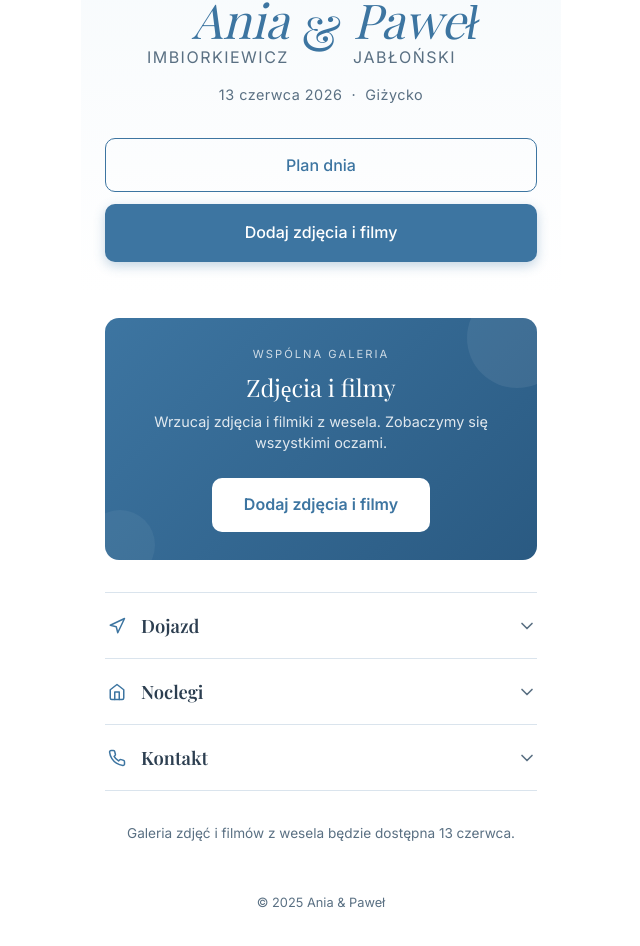
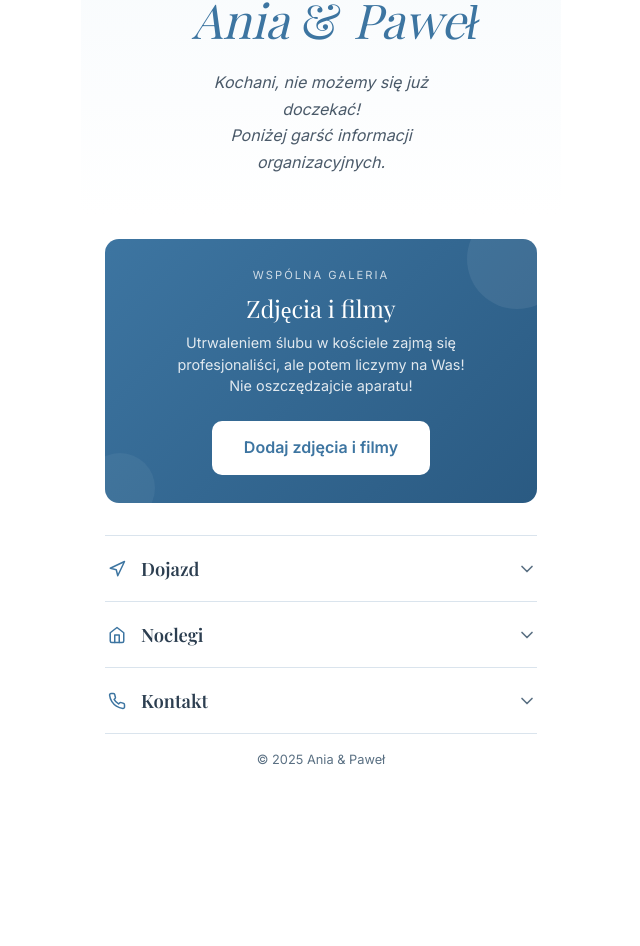
Before and after one commit to JaBuoniak/wedding-invitation, a React (Vite) app: page /info in a window 1280 px wide. Shown: the part 343-1289 px from the top of the page, without its empty margins (319-959 px from the left). After the commit the page ends 1146 px from the top, so only its background shows below. Built offline with nearby package versions, Linux system fonts and the light colour scheme; a web font is replaced by a local one.

Commit message:
Reorganize info sections

```diff
--- a/src/components/info/FooterGallerySection.tsx
+++ b/src/components/info/FooterGallerySection.tsx
@@ -1,12 +1,11 @@
-// TODO: Podmień href na właściwy link do galerii celebrio.app
-const GALLERY_URL = 'https://celebrio.app';
+const GALLERY_URL = 'https://aniaipawel.celebrio.app/gallery/vdrydjiu';
 
 const FooterGallerySection = () => {
   return (
     <section className="info-footer-gallery">
       <h2 className="info-footer-gallery__title">Twoje zdjęcia są ważne</h2>
       <p className="info-footer-gallery__desc">
-        Każde zdjęcie i film trafią do wspólnej galerii — pamiątka dla nas wszystkich.
+        Każde zdjęcie i film trafią do wspólnej galerii i będą pamiątką dla nas wszystkich.
       </p>
       <a
         id="btn-add-photos-footer"
--- a/src/components/info/GallerySection.tsx
+++ b/src/components/info/GallerySection.tsx
@@ -1,14 +1,26 @@
-// TODO: Podmień na właściwy link do galerii celebrio.app
-const GALLERY_URL = 'https://celebrio.app';
+import type { WeddingPhase } from './weddingPhase';
 
-const GallerySection = () => {
+const GALLERY_URL = 'https://aniaipawel.celebrio.app/gallery/vdrydjiu';
+
+const GALLERY_DESC: Record<WeddingPhase, string> = {
+  before:
+    'Utrwaleniem ślubu w kościele zajmą się profesjonaliści, ale potem liczymy na Was!\nNie oszczędzajcie aparatu!',
+  during:
+    'Zróbcie nam pamiątkę z Waszej perspektywy,\na potem wrzućcie tu zdjęcia i filmiki z wesela.',
+  after:
+    'Macie jakieś fajne ujęcia?\nKoniecznie podzielcie się z nami!',
+};
+
+interface GallerySectionProps {
+  phase: WeddingPhase;
+}
+
+const GallerySection = ({ phase }: GallerySectionProps) => {
   return (
     <section className="info-gallery" id="gallery-section">
       <p className="info-gallery__label">Wspólna galeria</p>
       <h2 className="info-gallery__title">Zdjęcia i filmy</h2>
-      <p className="info-gallery__desc">
-        Wrzucaj zdjęcia i filmiki z wesela. Zobaczymy się wszystkimi oczami.
-      </p>
+      <p className="info-gallery__desc">{GALLERY_DESC[phase]}</p>
       <a
         id="btn-open-gallery"
         href={GALLERY_URL}
--- a/src/components/info/InfoPage.tsx
+++ b/src/components/info/InfoPage.tsx
@@ -1,4 +1,4 @@
-import { useRef, useState } from 'react';
+import { useState } from 'react';
 import { Clock, Navigation, Home, HelpCircle, Phone, Star } from 'lucide-react';
 import './info.css';
 
@@ -13,7 +13,6 @@ import StaySection from './StaySection';
 import QuizSection from './QuizSection';
 import ContactSection from './ContactSection';
 import FooterGallerySection from './FooterGallerySection';
-import ThankYouSection from './ThankYouSection';
 
 type SectionId =
   | 'plan'
@@ -26,35 +25,24 @@ type SectionId =
 const InfoPage = () => {
   const phase = getWeddingPhase();
   const [openSection, setOpenSection] = useState<SectionId | null>(null);
-  const accordionRef = useRef<HTMLDivElement>(null);
-
-  // After wedding — show thank you page
-  if (phase === 'after') {
-    return <ThankYouSection />;
-  }
 
   const handleToggle = (id: string) => {
     setOpenSection((prev) => (prev === id ? null : (id as SectionId)));
   };
 
-  const handleScrollToPlan = () => {
-    setOpenSection('plan');
-    setTimeout(() => {
-      accordionRef.current?.scrollIntoView({ behavior: 'smooth', block: 'start' });
-    }, 50);
-  };
-
   return (
     <div className="info-page">
-      <WelcomeSection onScrollToPlan={handleScrollToPlan} />
+      <WelcomeSection phase={phase} />
 
       <div style={{ height: '1.5rem' }} />
 
-      <GallerySection />
+      <GallerySection phase={phase} />
 
       <div style={{ height: '1.5rem' }} />
 
-      <div className="info-accordion" ref={accordionRef}>
+      {/* ===== BEFORE & DURING — accordion ===== */}
+      {phase !== 'after' && (
+        <div className="info-accordion">
 
           {/* ===== BEFORE WEDDING ===== */}
           {phase === 'before' && (
@@ -137,8 +125,9 @@ const InfoPage = () => {
           )}
 
         </div>
+      )}
 
-      {/* Gallery repeat — always show during phase, show only first item before */}
+      {/* Footer gallery — only during */}
       {phase === 'during' && (
         <>
           <div style={{ height: '0.5rem' }} />
@@ -146,11 +135,24 @@ const InfoPage = () => {
         </>
       )}
 
-      {phase === 'before' && (
-        <div style={{ padding: '2rem 1.5rem', textAlign: 'center' }}>
-          <p style={{ fontSize: '0.85rem', color: 'var(--color-text-light)' }}>
-            Galeria zdjęć i filmów z wesela będzie dostępna 13 czerwca.
+      {/* ===== AFTER WEDDING ===== */}
+      {phase === 'after' && (
+        <div className="info-accordion">
+          <section className="info-thankyou">
+            <p className="info-thankyou__text info-thankyou__text--secondary">
+              Zdjęcia będą dostępne do oglądania już w tym tygodniu.
             </p>
+          </section>
+
+          <AccordionSection
+            id="contact"
+            title="Kontakt"
+            Icon={Phone}
+            isOpen={openSection === 'contact'}
+            onToggle={handleToggle}
+          >
+            <ContactSection phase={phase} />
+          </AccordionSection>
         </div>
       )}
 
--- a/src/components/info/ThankYouSection.tsx
+++ /dev/null
@@ -1,92 +0,0 @@
-// TODO: Podmień href na właściwy link do galerii celebrio.app
-const GALLERY_URL = 'https://celebrio.app';
-
-const ThankYouSection = () => {
-  return (
-    <div className="info-page">
-      <section className="info-welcome" style={{ paddingTop: '3rem' }}>
-        <h1
-          style={{
-            fontFamily: 'var(--font-serif)',
-            fontStyle: 'italic',
-            fontSize: 'clamp(2rem, 10vw, 3rem)',
-            color: 'var(--color-primary)',
-            marginBottom: '1rem',
-            fontWeight: 400,
-          }}
-        >
-          Dziękujemy
-        </h1>
-        <p
-          style={{
-            fontSize: '1rem',
-            color: 'var(--color-text)',
-            lineHeight: 1.7,
-            marginBottom: '2rem',
-            maxWidth: '320px',
-            margin: '0 auto 2rem',
-          }}
-        >
-          Cieszymy się, że byliście z nami. Każde wspomnienie, każde zdjęcie — bezcenne.
-        </p>
-      </section>
-
-      <section className="info-gallery" id="gallery-section-after">
-        <p className="info-gallery__label">Wspólna galeria</p>
-        <h2 className="info-gallery__title">Zdjęcia i filmy</h2>
-        <p className="info-gallery__desc">
-          Galeria jest nadal otwarta. Dodaj zdjęcia, które jeszcze nie trafiły do wspólnego albumu.
-        </p>
-        <a
-          id="btn-open-gallery-after"
-          href={GALLERY_URL}
-          target="_blank"
-          rel="noopener noreferrer"
-          className="info-gallery__btn"
-        >
-          Otwórz galerię
-        </a>
-      </section>
-
-      <div style={{ height: '1.5rem' }} />
-
-      <section className="info-footer-gallery">
-        <h2 className="info-footer-gallery__title">Kontakt</h2>
-        <p className="info-footer-gallery__desc">
-          Masz pytanie? Napisz lub zadzwoń.
-        </p>
-        <div style={{ display: 'flex', justifyContent: 'center', gap: '1rem', flexWrap: 'wrap' }}>
-          <a
-            id="btn-call-ania-after"
-            href="tel:+48504094280"
-            className="info-btn info-btn--outline"
-            style={{ width: 'auto', padding: '0.7rem 1.5rem' }}
-          >
-            Ania · 504 094 280
-          </a>
-          <a
-            id="btn-call-pawel-after"
-            href="tel:+48600228402"
-            className="info-btn info-btn--outline"
-            style={{ width: 'auto', padding: '0.7rem 1.5rem' }}
-          >
-            Paweł · 600 228 402
-          </a>
-        </div>
-      </section>
-
-      <footer
-        style={{
-          textAlign: 'center',
-          padding: '2rem 1.5rem 3rem',
-          fontSize: '0.8rem',
-          color: 'var(--color-text-light)',
-        }}
-      >
-        &copy; {new Date().getFullYear()} Ania &amp; Paweł
-      </footer>
-    </div>
-  );
-};
-
-export default ThankYouSection;
--- a/src/components/info/WelcomeSection.tsx
+++ b/src/components/info/WelcomeSection.tsx
@@ -1,13 +1,17 @@
 import imageHeader from '../../assets/photo/header/07.jpg';
-
-// TODO: Podmień href na właściwy link do galerii celebrio.app
-const GALLERY_URL = 'https://celebrio.app';
+import type { WeddingPhase } from './weddingPhase';
 
 interface WelcomeSectionProps {
-  onScrollToPlan: () => void;
+  phase: WeddingPhase;
 }
 
-const WelcomeSection = ({ onScrollToPlan }: WelcomeSectionProps) => {
+const WELCOME_MESSAGE: Record<WeddingPhase, string> = {
+  before: 'Kochani, nie możemy się już doczekać!\nPoniżej garść informacji organizacyjnych.',
+  during: 'Cieszymy się, że jesteście!\nŻyczymy Wam szampańskiej zabawy.\nSprawdźcie, co dla Was przygotowaliśmy.',
+  after: 'Dziękujemy za Waszą obecność!\nMamy nadzieję, że dobrze się bawiliście\ni będziecie miło wspominać ten dzień.',
+};
+
+const WelcomeSection = ({ phase }: WelcomeSectionProps) => {
   return (
     <section className="info-welcome">
       <img
@@ -19,38 +23,18 @@ const WelcomeSection = ({ onScrollToPlan }: WelcomeSectionProps) => {
       <div className="info-welcome__names">
         <div className="info-welcome__name-col info-welcome__name-col--left">
           <span className="info-welcome__first-name">Ania</span>
-          <span className="info-welcome__last-name">Imbiorkiewicz</span>
         </div>
 
         <span className="info-welcome__ampersand">&amp;</span>
 
         <div className="info-welcome__name-col info-welcome__name-col--right">
           <span className="info-welcome__first-name">Paweł</span>
-          <span className="info-welcome__last-name">Jabłoński</span>
         </div>
       </div>
 
-      <p className="info-welcome__subtitle">13 czerwca 2026 &nbsp;·&nbsp; Giżycko</p>
+      <p className="info-welcome__subtitle"></p>
 
-      <div className="info-welcome__actions">
-        <button
-          id="btn-see-plan"
-          className="info-btn info-btn--outline"
-          onClick={onScrollToPlan}
-        >
-          Plan dnia
-        </button>
-
-        <a
-          id="btn-add-photos-hero"
-          href={GALLERY_URL}
-          target="_blank"
-          rel="noopener noreferrer"
-          className="info-btn info-btn--primary"
-        >
-          Dodaj zdjęcia i filmy
-        </a>
-      </div>
+      <p className="info-welcome__message">{WELCOME_MESSAGE[phase]}</p>
     </section>
   );
 };
--- a/src/components/info/info.css
+++ b/src/components/info/info.css
@@ -74,14 +74,19 @@
   font-size: 0.9rem;
   color: var(--color-text-light);
   margin-top: 0.75rem;
-  margin-bottom: 2rem;
+  margin-bottom: 1.5rem;
   letter-spacing: 0.5px;
 }
 
-.info-welcome__actions {
-  display: flex;
-  flex-direction: column;
-  gap: 0.75rem;
+.info-welcome__message {
+  font-size: 1rem;
+  color: var(--color-text);
+  line-height: 1.65;
+  max-width: 280px;
+  margin: 0 auto 0.5rem;
+  font-style: italic;
+  opacity: 0.85;
+  white-space: pre-wrap;
 }
 
 .info-btn {
@@ -182,6 +187,7 @@
   opacity: 0.85;
   margin-bottom: 1.5rem;
   line-height: 1.5;
+  white-space: pre-wrap;
 }
 
 .info-gallery__btn {
@@ -542,6 +548,29 @@
   margin-bottom: 1.25rem;
 }
 
+/* ===== THANK YOU ===== */
+
+.info-thankyou {
+  padding: 0 0 0.5rem;
+  text-align: center;
+}
+
+.info-thankyou__text {
+  font-size: 0.95rem;
+  color: var(--color-text);
+  line-height: 1.7;
+  max-width: 300px;
+  margin: 0 auto 0.75rem;
+  white-space: pre-wrap;
+}
+
+.info-thankyou__text--secondary {
+  font-size: 0.85rem;
+  color: var(--color-text-light);
+  font-style: italic;
+  margin-bottom: 1.5rem;
+}
+
 /* ===== DIVIDER ===== */
 
 .info-divider {
--- a/src/components/info/weddingPhase.ts
+++ b/src/components/info/weddingPhase.ts
@@ -4,6 +4,7 @@ export type WeddingPhase = 'before' | 'during' | 'after';
 const WEDDING_YEAR = 2026;
 const WEDDING_MONTH = 5; // 0-indexed
 const WEDDING_DAY = 13;
+const WEDDING_HOUR = 15;
 
 export const getWeddingPhase = (): WeddingPhase => {
   // Nadpisanie przez URL: ?phase=before | during | after (tylko dev/podgląd)
@@ -13,11 +14,10 @@ export const getWeddingPhase = (): WeddingPhase => {
   }
 
   const now = new Date();
-  const today = new Date(now.getFullYear(), now.getMonth(), now.getDate());
-  const weddingDay = new Date(WEDDING_YEAR, WEDDING_MONTH, WEDDING_DAY);
+  const weddingDay = new Date(WEDDING_YEAR, WEDDING_MONTH, WEDDING_DAY, WEDDING_HOUR);
   const dayAfter = new Date(WEDDING_YEAR, WEDDING_MONTH, WEDDING_DAY + 2);
 
-  if (today < weddingDay) return 'before';
-  if (today < dayAfter) return 'during';
+  if (now < weddingDay) return 'before';
+  if (now < dayAfter) return 'during';
   return 'after';
 };
```
Lines whose indentation alone changed are shown as unchanged.
